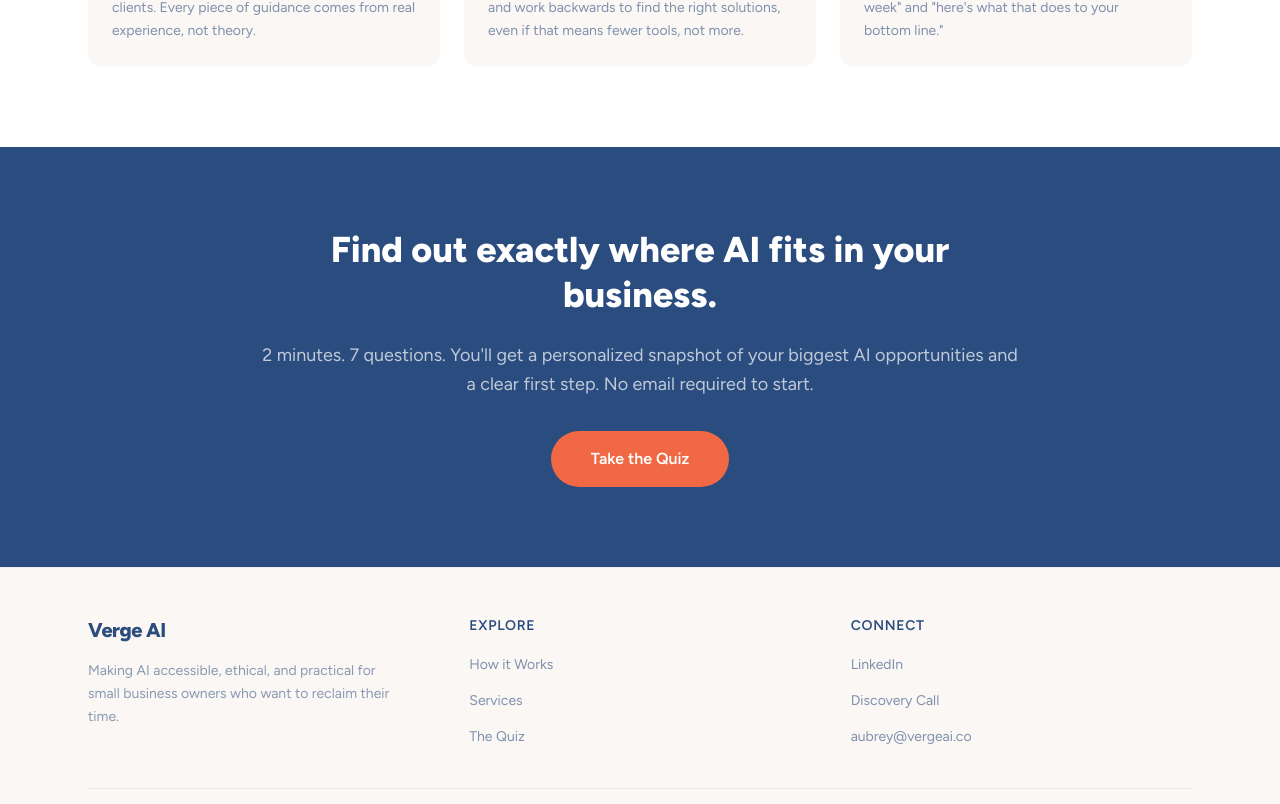
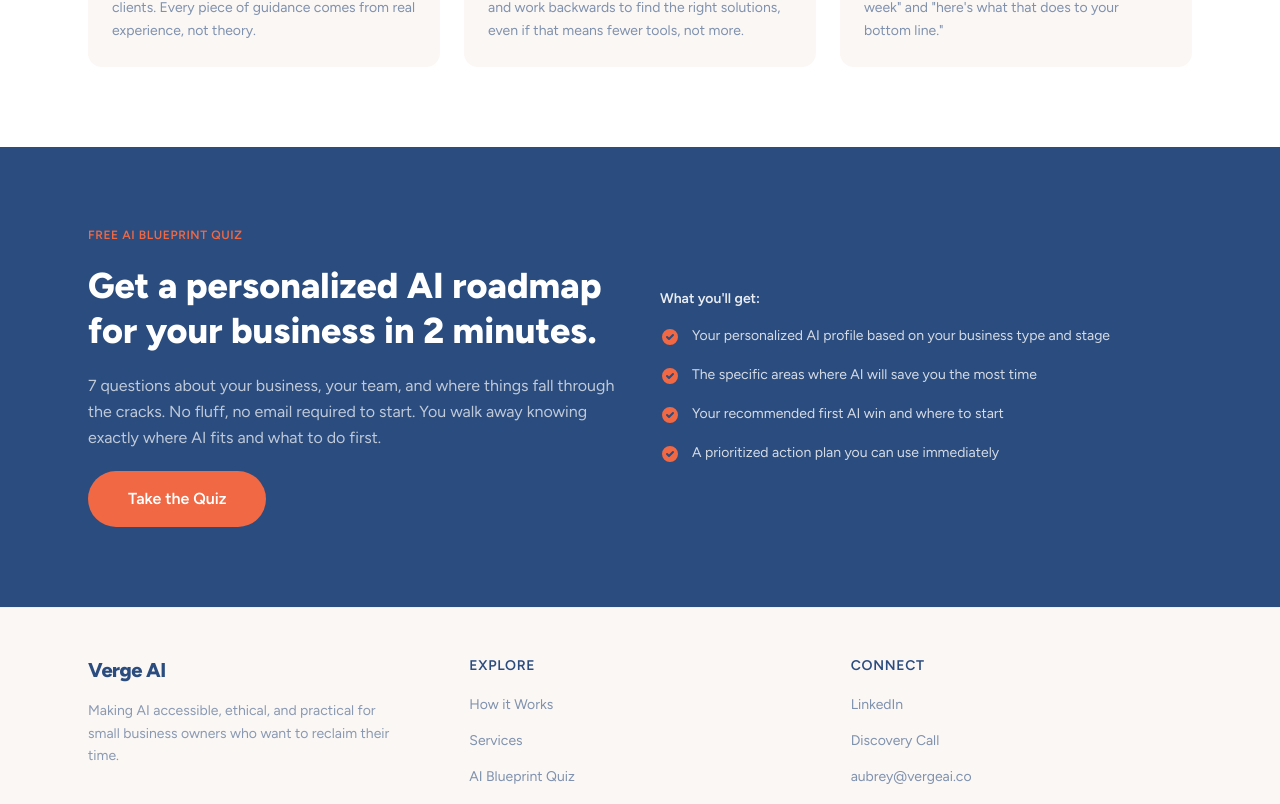
Before and after one commit to aubreyp11/vergeai-website, a Next.js app: page / in a window 1280 px wide. Shown: the part 1993-2797 px from the top of the page. Built offline with nearby package versions, Linux system fonts and the light colour scheme.

Commit message:
copy: rebrand as AI Blueprint Quiz, sell outcomes not features

```diff
--- a/src/components/cta-banner.tsx
+++ b/src/components/cta-banner.tsx
@@ -1,33 +1,75 @@
 "use client"
 
 import { motion } from "framer-motion"
-import { buttonVariants } from "@/components/ui/button"
-import { cn } from "@/lib/utils"
+
+const outcomes = [
+  "Your personalized AI profile based on your business type and stage",
+  "The specific areas where AI will save you the most time",
+  "Your recommended first AI win and where to start",
+  "A prioritized action plan you can use immediately",
+]
 
 export default function CtaBanner() {
   return (
     <section className="bg-navy py-14 md:py-20">
-      <div className="max-w-6xl mx-auto px-6 flex flex-col items-center text-center">
+      <div className="max-w-6xl mx-auto px-6">
+        <div className="grid md:grid-cols-2 gap-10 items-center">
+          {/* Left: sell the quiz */}
           <motion.div
             initial={{ opacity: 0, y: 24 }}
             whileInView={{ opacity: 1, y: 0 }}
             viewport={{ once: true }}
             transition={{ duration: 0.55, ease: "easeOut" }}
-          className="max-w-3xl flex flex-col items-center gap-6"
+            className="flex flex-col gap-5"
           >
+            <p className="text-xs font-semibold uppercase tracking-wider text-coral">
+              Free AI Blueprint Quiz
+            </p>
             <h2 className="text-3xl md:text-4xl font-extrabold text-white leading-tight">
-            Find out exactly where AI fits in your business.
+              Get a personalized AI roadmap for your business in 2 minutes.
             </h2>
-          <p className="text-white/70 text-lg leading-relaxed">
-            2 minutes. 7 questions. You&apos;ll get a personalized snapshot of your biggest AI opportunities and a clear first step. No email required to start.
+            <p className="text-white/70 leading-relaxed">
+              7 questions about your business, your team, and where things fall through the cracks. No fluff, no email required to start. You walk away knowing exactly where AI fits and what to do first.
             </p>
             <a
               href="#quiz"
-            className="inline-flex items-center justify-center bg-coral text-white hover:bg-coral/90 font-semibold rounded-full px-10 py-4 text-base transition-colors mt-2"
+              className="inline-flex items-center justify-center bg-coral text-white hover:bg-coral/90 font-semibold rounded-full px-10 py-4 text-base transition-colors self-start"
             >
               Take the Quiz
             </a>
           </motion.div>
+
+          {/* Right: what you get */}
+          <motion.div
+            initial={{ opacity: 0, y: 24 }}
+            whileInView={{ opacity: 1, y: 0 }}
+            viewport={{ once: true }}
+            transition={{ duration: 0.55, ease: "easeOut", delay: 0.1 }}
+            className="flex flex-col gap-4"
+          >
+            <p className="text-sm font-semibold text-white/90">
+              What you&apos;ll get:
+            </p>
+            <ul className="space-y-4">
+              {outcomes.map((item) => (
+                <li key={item} className="flex items-start gap-3">
+                  <svg
+                    className="w-5 h-5 text-coral mt-0.5 shrink-0"
+                    fill="currentColor"
+                    viewBox="0 0 20 20"
+                  >
+                    <path
+                      fillRule="evenodd"
+                      d="M10 18a8 8 0 100-16 8 8 0 000 16zm3.707-9.293a1 1 0 00-1.414-1.414L9 10.586 7.707 9.293a1 1 0 00-1.414 1.414l2 2a1 1 0 001.414 0l4-4z"
+                      clipRule="evenodd"
+                    />
+                  </svg>
+                  <span className="text-white/80 text-sm leading-relaxed">{item}</span>
+                </li>
+              ))}
+            </ul>
+          </motion.div>
+        </div>
       </div>
     </section>
   )
--- a/src/components/footer.tsx
+++ b/src/components/footer.tsx
@@ -1,7 +1,7 @@
 const exploreLinks = [
   { label: "How it Works", href: "#how-it-works" },
   { label: "Services", href: "#services" },
-  { label: "The Quiz", href: "#quiz" },
+  { label: "AI Blueprint Quiz", href: "#quiz" },
 ]
 
 const connectLinks = [
--- a/src/components/hero.tsx
+++ b/src/components/hero.tsx
@@ -31,7 +31,7 @@ export default function Hero() {
               href="#quiz"
               className="inline-flex items-center justify-center bg-coral text-white hover:bg-coral/90 font-semibold rounded-full px-8 py-4 text-base transition-colors"
             >
-              Take the Free AI Readiness Quiz
+              Get Your Free AI Blueprint
             </a>
             <a
               href="https://calendar.app.google/F31ojRqwc1cqmE5L7"
--- a/src/components/navbar.tsx
+++ b/src/components/navbar.tsx
@@ -37,7 +37,7 @@ export default function Navbar() {
             href="#quiz"
             className="inline-flex items-center justify-center bg-coral text-white hover:bg-coral/90 font-semibold rounded-full px-6 py-2.5 text-sm transition-colors"
           >
-            Take the Quiz
+            Get Your Blueprint
           </a>
         </nav>
 
@@ -88,7 +88,7 @@ export default function Navbar() {
                 onClick={() => setOpen(false)}
                 className="inline-flex items-center justify-center bg-coral text-white hover:bg-coral/90 font-semibold rounded-full px-6 py-2.5 text-sm transition-colors self-start"
               >
-                Take the Quiz
+                Get Your Blueprint
               </a>
             </div>
           </motion.div>
```
Lines whose indentation alone changed are shown as unchanged.
